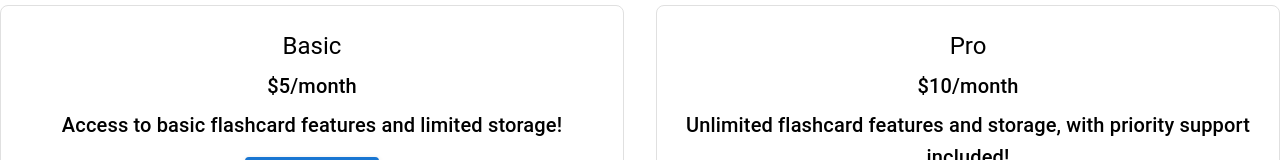
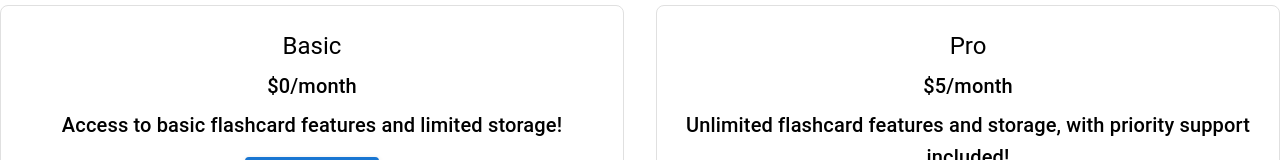
Before and after one commit to Headstarter-2024/ai-flashcards, a Next.js app: page / in a window 1280 px wide. Shown: the part 648-808 px from the top of the page. Built offline with nearby package versions, Linux system fonts and the light colour scheme; no server answers.

Commit message:
Fixed Minor Button Issues & Pricing

```diff
--- a/app/api/checkout_session/route.js
+++ b/app/api/checkout_session/route.js
@@ -33,7 +33,7 @@ export async function POST(req) {
           product_data: {
             name: "Pro Subscription",
           },
-          unit_amount: formatAmountFortripe(10),
+          unit_amount: formatAmountFortripe(5),
           recurring: {
             interval: "month",
             interval_count: 1,
--- a/app/page.js
+++ b/app/page.js
@@ -75,7 +75,7 @@ export default function Home() {
         <Typography variant="h5" gutterBottom>
           The easiest way to create flashcards based on your notes!
         </Typography>
-        <Button variant="contained" color="primary" sx={{ mt: 2 }}>
+        <Button variant="contained" color="primary" sx={{ mt: 2 }} href="/generate">
           Get Started
         </Button>
       </Box>
@@ -133,12 +133,12 @@ export default function Home() {
                 Basic
               </Typography>
               <Typography variant="h6" gutterBottom>
-                $5/month
+                $0/month
               </Typography>
               <Typography variant="h6">
                 Access to basic flashcard features and limited storage!
               </Typography>
-              <Button variant="contained" color="primary" sx={{ mt: 2 }}>
+              <Button variant="contained" color="primary" sx={{ mt: 2 }} href="/generate">
                 Choose Basic
               </Button>
             </Box>
@@ -156,7 +156,7 @@ export default function Home() {
                 Pro
               </Typography>
               <Typography variant="h6" gutterBottom>
-                $10/month
+                $5/month
               </Typography>
               <Typography variant="h6">
                 Unlimited flashcard features and storage, with priority support
```
